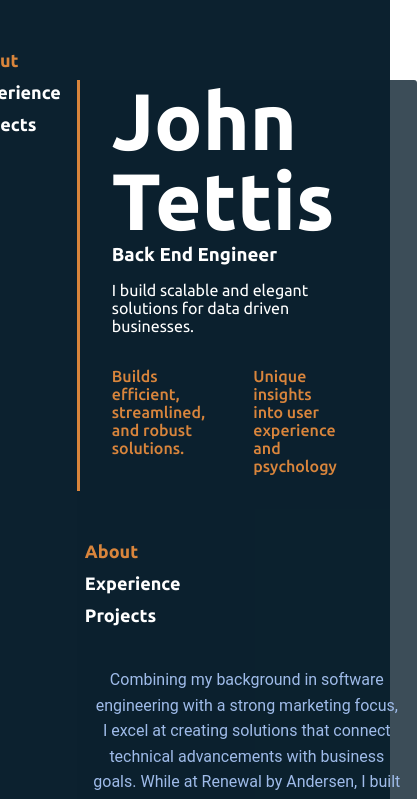
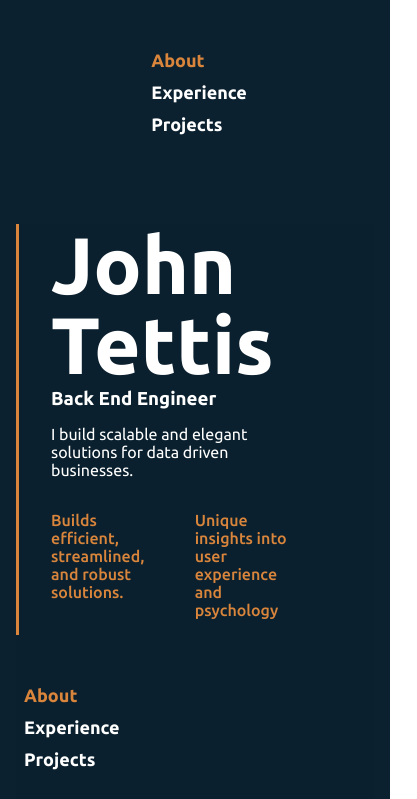
Before and after one commit to john-tettis/portfolio-updated, a React (Create React App) app: page / in a window 390 px wide. Shown: the top 799 px of the page, 417 px wide, since content can reach past the window. Built offline with nearby package versions, Linux system fonts and the light colour scheme.

Commit message:
updated display type to accomodate sticky mobile nav

```diff
--- a/src/styles/App.css
+++ b/src/styles/App.css
@@ -4,7 +4,9 @@
 
 .App {
   display:flex;
-  justify-content: center;
+  flex-direction: column;
+  justify-content: start;
+  align-items: center;
   text-align: center;
   font-family: "Ubuntu", sans-serif;
   font-weight: 400;
```
